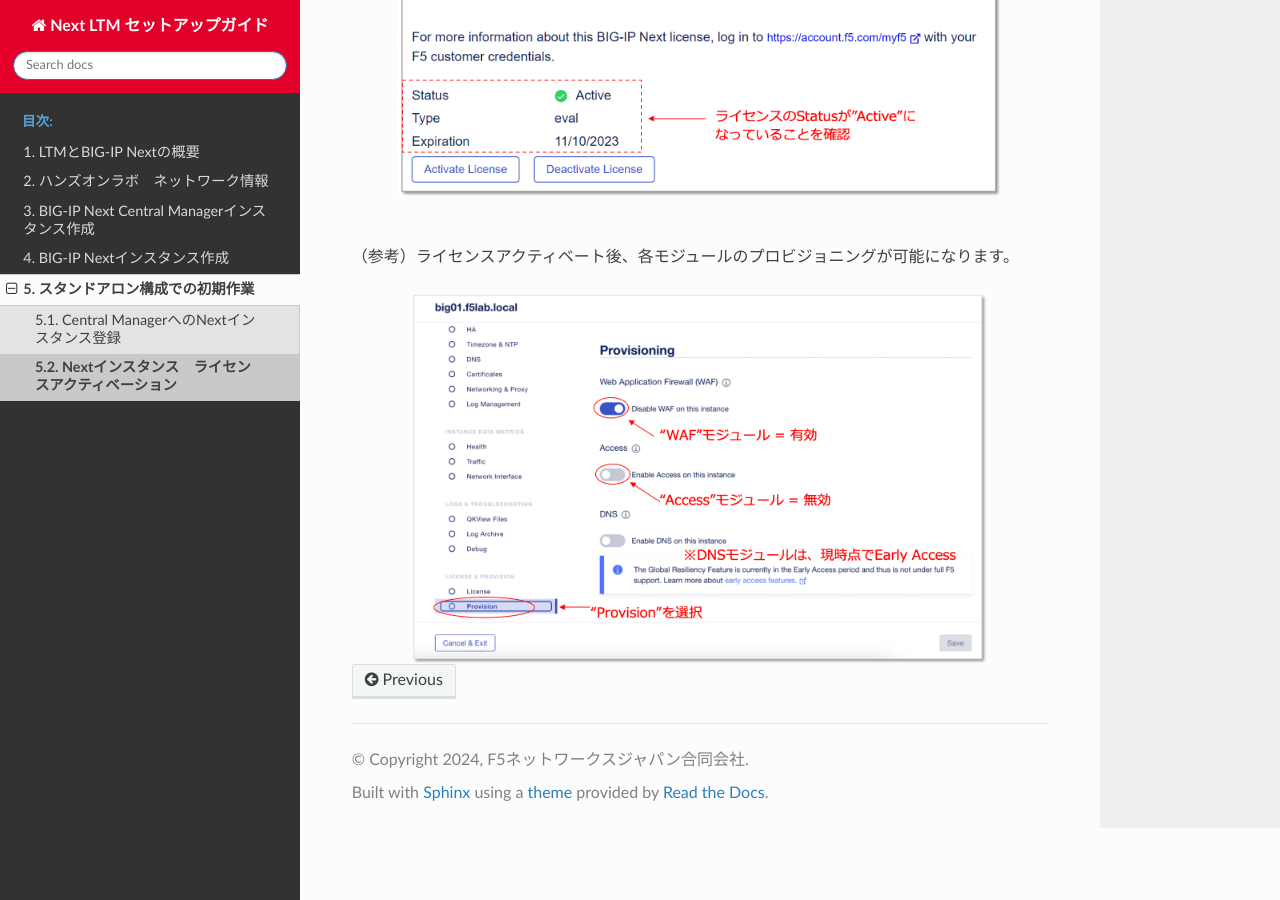
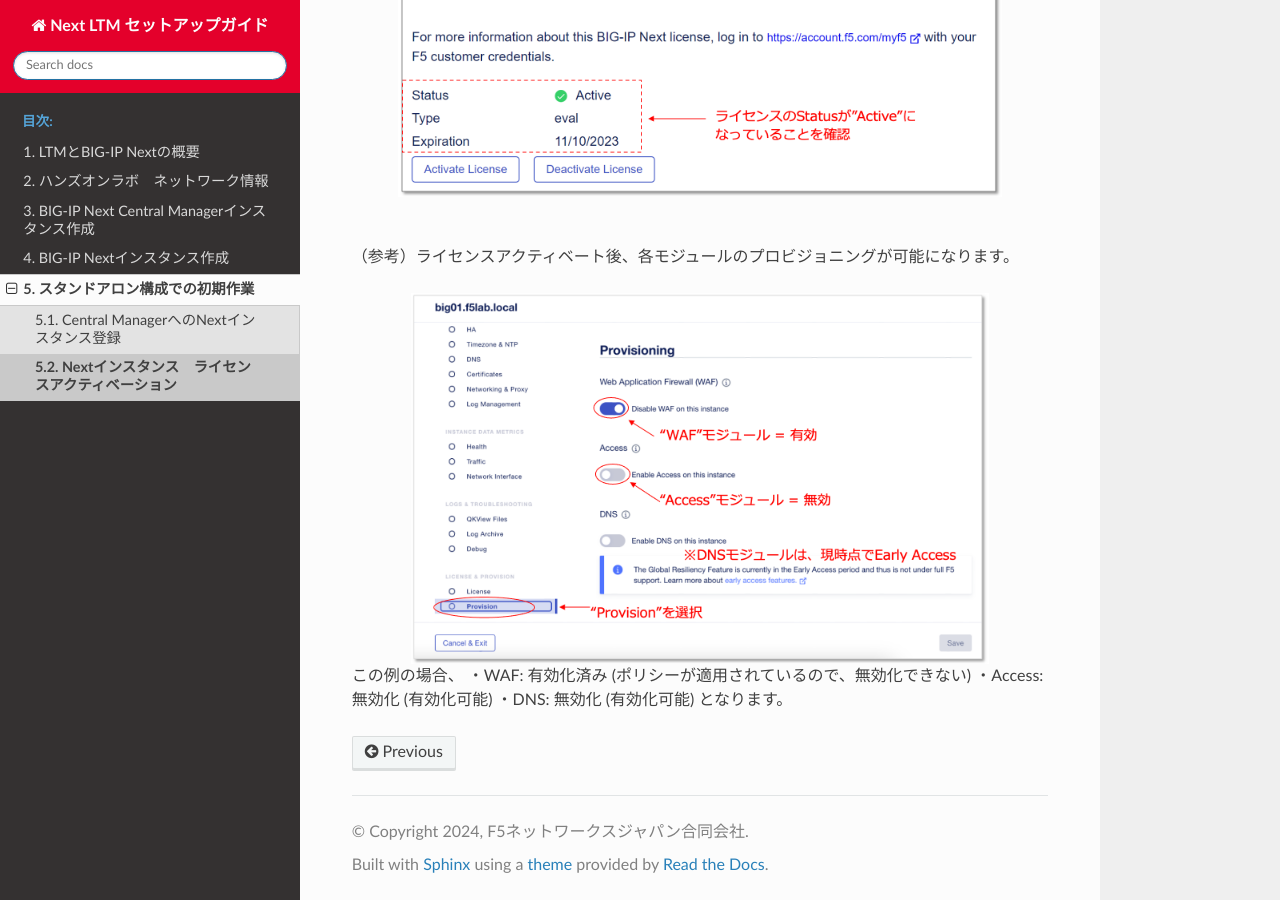
Before and after one commit to BeF5/f5j-easy-setup-next-ltm, a Sphinx documentation site: the page built from docs/content05/module02/module02.rst, in a window 1280 px wide and 900 px high, scrolled down 5213 px. Built offline with Sphinx 7.4.7 and the Read the Docs theme 2.0.0, drawn with Linux system fonts in a browser that asks for light colours.

Commit message:
Update module02.rst

```diff
--- a/docs/content05/module02/module02.rst
+++ b/docs/content05/module02/module02.rst
@@ -112,3 +112,9 @@ JWTライセンスキーをNew Tokenとして登録、アクティベーショ
 .. figure:: images/c5-m2-11.png
    :scale: 40%
    :align: center
+
+この例の場合、
+・WAF: 有効化済み (ポリシーが適用されているので、無効化できない)
+・Access: 無効化 (有効化可能)
+・DNS: 無効化 (有効化可能)
+となります。
```
